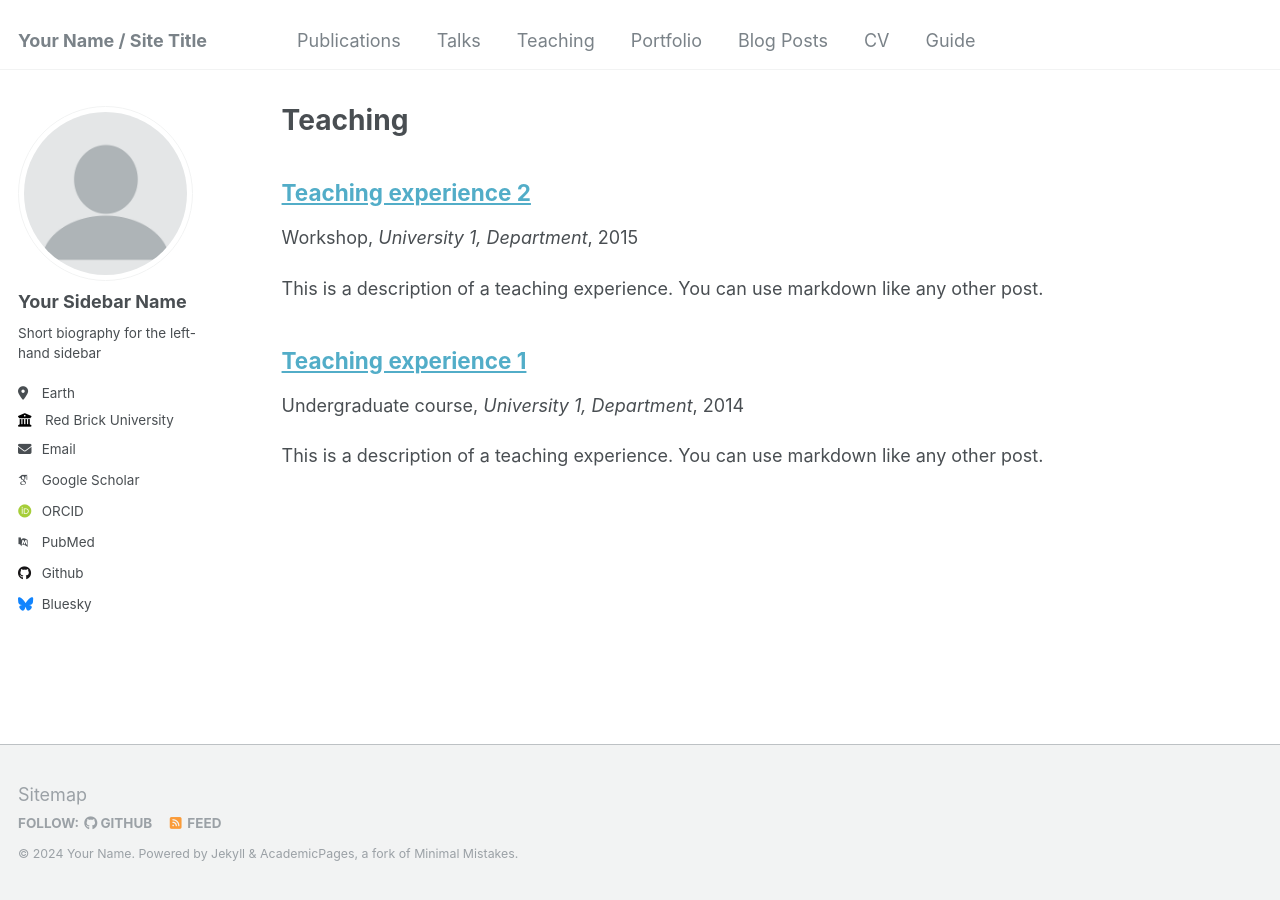
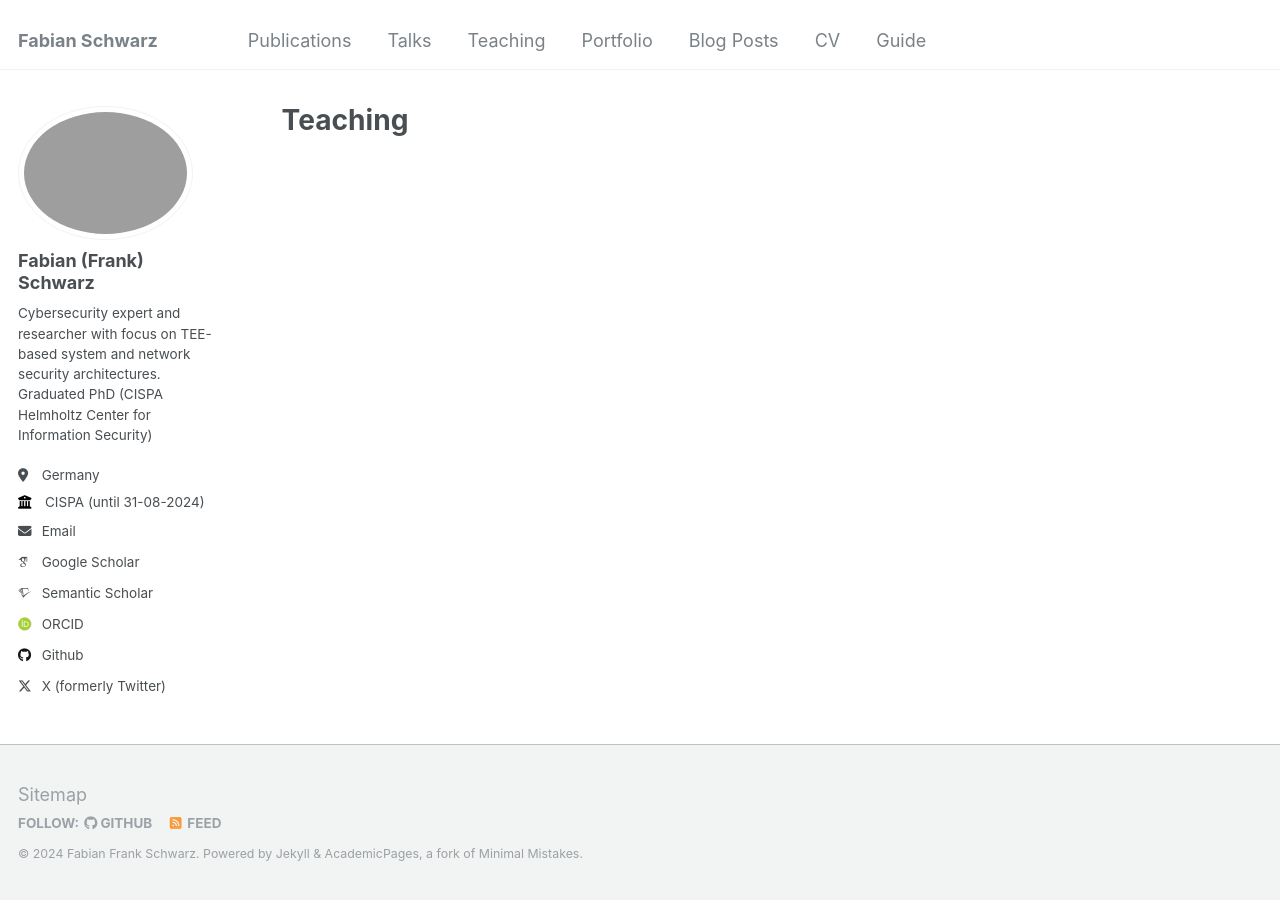
Before and after one commit to fa-schwarz/fa-schwarz.github.io, a Jekyll site: the page built from _pages/teaching.html, in a window 1280 px wide. Built offline with Jekyll 4.4.1, drawn with Linux system fonts in a browser that asks for light colours; some web fonts are replaced.

Commit message:
Updated LICENSE and configuration (about)

```diff
--- a/_config.yml
+++ b/_config.yml
@@ -6,72 +6,48 @@
 # `jekyll serve -l -H localhost`. If you change this file, please restart the
 # server process.
 
-# Basic Site Settings
 locale                   : "en-US"
-title                    : "Your Name / Site Title"
+title                    : "Fabian Schwarz"
 title_separator          : "-"
-name                     : &name "Your Name"
+name                     : &name "Fabian Frank Schwarz"
 description              : &description "personal description"
-url                      : https://academicpages.github.io # the base hostname & protocol for your site e.g. "https://mmistakes.github.io"
+url                      : https://fa-schwarz.github.io # the base hostname & protocol for your site e.g. "https://mmistakes.github.io"
 baseurl                  : "" # the subpath of your site, e.g. "/blog"
-repository               : "academicpages/academicpages.github.io"
+repository               : "fa-schwarz/fa-schwarz.github.io"
 
 # Site Author - The following control what appear as part of the author content on the side bar.
 #               If a field is blank the icon and link will not appear, otherwise it will be shown.
 #               Additional customization can be done by editing /_includes/author-profile.html
 author:
   # Biographic information
-  avatar           : "profile.png"
-  name             : "Your Sidebar Name"
-  pronouns         : # example: "she/her"
-  bio              : "Short biography for the left-hand sidebar"
-  location         : "Earth"
-  employer         : "Red Brick University"
+  avatar           : "pictures/profile.jpg"
+  name             : "Fabian (Frank) Schwarz"
+  bio              : "Cybersecurity expert and researcher with focus on TEE-based system and network security architectures.
+  Graduated PhD (CISPA Helmholtz Center for Information Security)"
+  location         : "Germany"
+  employer         : "CISPA (until 31-08-2024)"
   uri              : # URL
-  email            : "none@example.org"
+  email            : "fabian.fsblack@gmail.com"
 
   # Academic websites
   arxiv            : # URL - Update with the correct link to your profile
-  googlescholar    : "https://scholar.google.com/citations?user=PS_CX0AAAAAJ"
-  impactstory      : # URL
-  orcid            : "http://orcid.org/yourorcidurl"
-  semantic         : # URL
-  pubmed           : "https://www.ncbi.nlm.nih.gov/pubmed/?term=john+snow"
+  googlescholar    : "https://scholar.google.com/citations?user=zRglkcMAAAAJ"
+  orcid            : "https://orcid.org/0000-0002-8549-3881"
+  semantic         : "https://www.semanticscholar.org/author/Fabian-Schwarz/50651853" # URL
   researchgate     : # URL
 
   # Repositories and software development
   bitbucket        : # Username - Update with your username on the site
-  codepen          : # Username
-  dribbble         : # Username
-  github           : "academicpages"
-  kaggle           : # Username
+  github           : "fa-schwarz"
   stackoverflow    : # User number or user number and name (i.e., use "1" or "1/jeff-atwood")
 
   # Social media
-  bluesky          : "bsky.app" # Replace this with you Bluesky username
   facebook         : # Username
-  flickr           : # Username
-  foursquare       : # Username
-  goodreads        : # Username
-  google_plus      : # Username
-  keybase          : # Username
   instagram        : # Username
-  lastfm           : # Username
   linkedin         : # Username
   mastodon         : # URL
-  medium           : # URL
-  pinterest        : # Username
-  soundcloud       : # Username
-  steam            : # Username
-  telegram         : # URL
-  tumblr           : # Username
-  twitter          : # Username for X / Twitter
-  vine             : # Username
-  weibo            : # Username
-  wikipedia        : # Username
+  twitter          : "fa_schwarz" # Username for X / Twitter
   xing             : # Username
-  youtube          : # Username
-  zhihu            : # URL
 
 # Publication Category - The following the list of publication categories and their headings
 publication_category:
@@ -81,6 +57,23 @@ publication_category:
     title: 'Journal Articles'
   conferences:
     title: 'Conference Papers'
+  techreports:
+    title: 'Technical Reports'
+  unpublished:
+    title: 'Unpublished'
+  master:
+    title: 'Master Thesis'
+  bachelor:
+    title: 'Bachelor Thesis'
+
+# Supervision/Teching Category
+supervision_category:
+  supervision:
+    title: 'Supervised Projects'
+  teaching:
+    title: 'Teaching Experiences'
+  teachassist:
+    title: 'Teaching Assistance'
 
 # Site Settings
 teaser                   :  # filename of teaser fallback teaser image placed in /images/, .e.g. "500x300.png"
@@ -209,7 +202,7 @@ kramdown:
 
 # These settings control the types of collections used by the template
 collections:
-  teaching:
+  supervision:
     output: true
     permalink: /:collection/:path/
   publications:
@@ -243,10 +236,10 @@ defaults:
     values:
       layout: single
       author_profile: true
-  # _teaching
+  # _supervision
   - scope:
       path: ""
-      type: teaching
+      type: supervision
     values:
       layout: single
       author_profile: true
@@ -283,14 +276,14 @@ defaults:
 # Sass/SCSS
 sass:
   sass_dir: _sass
-  style: compressed # http://sass-lang.com/documentation/file.SASS_REFERENCE.html#output_style
+  style: compressed # https://sass-lang.com/documentation/file.SASS_REFERENCE.html#output_style
 
 
 # Outputting
 permalink: /:categories/:title/
 # paginate: 5 # amount of posts to show
 # paginate_path: /page:num/
-timezone: America/Los_Angeles # http://en.wikipedia.org/wiki/List_of_tz_database_time_zones
+timezone: America/Los_Angeles # https://en.wikipedia.org/wiki/List_of_tz_database_time_zones
 
 
 # Plugins
@@ -339,7 +332,7 @@ tag_archive:
 
 
 # HTML Compression
-# - http://jch.penibelst.de/
+# - https://jch.penibelst.de/
 compress_html:
   clippings: all
   ignore:
```
Also changed, not shown: 1 other file.
